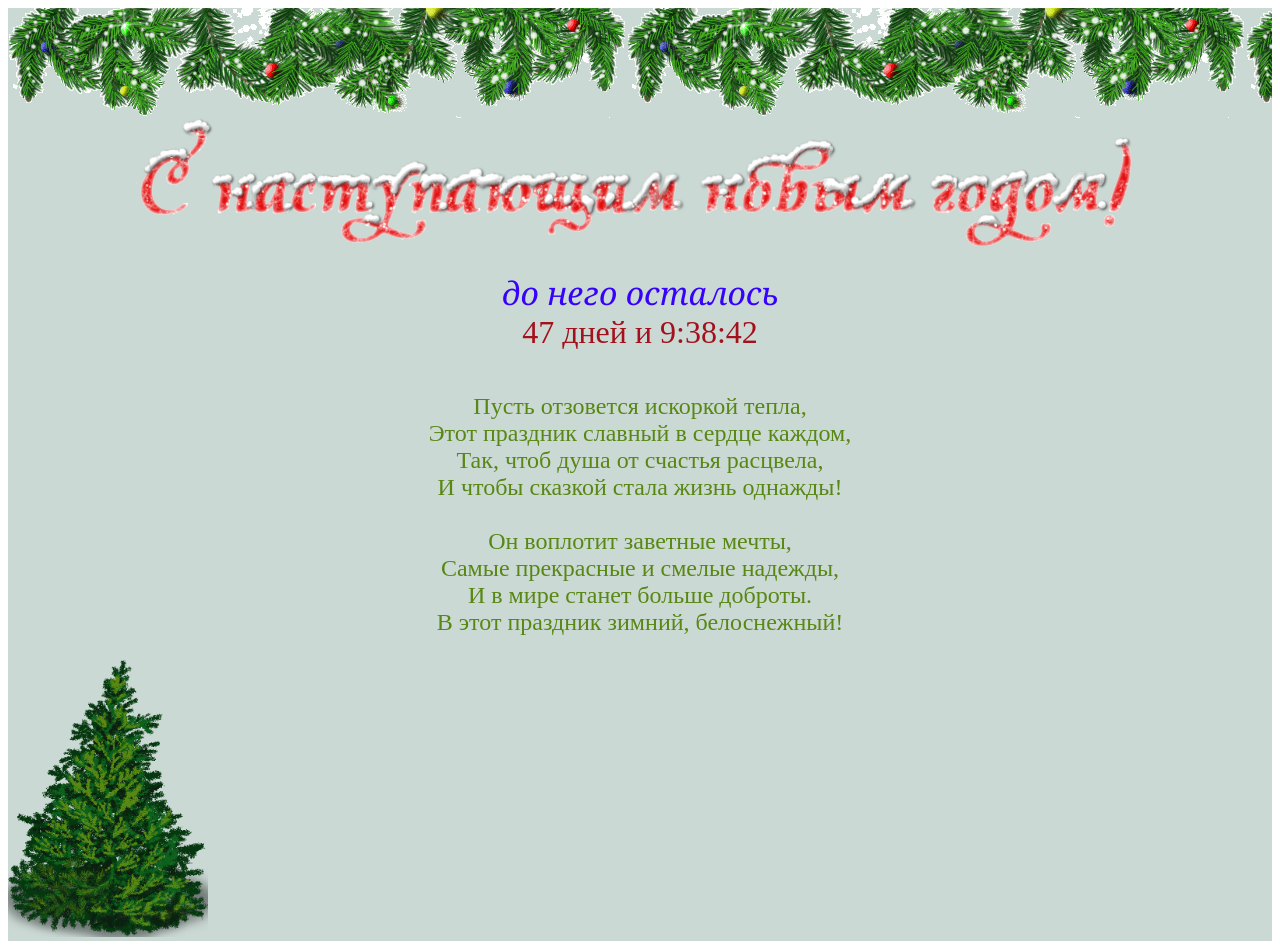
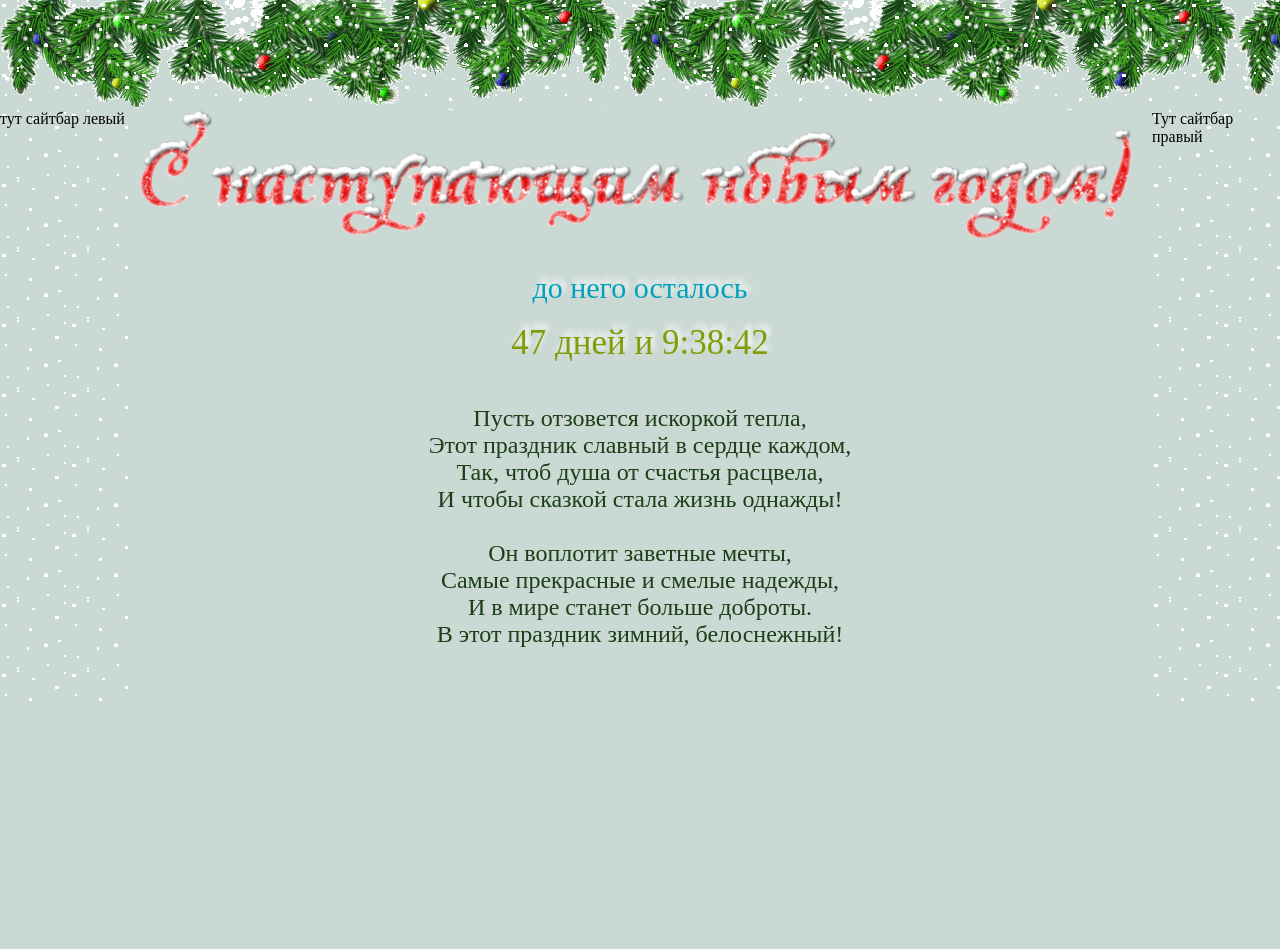
Before and after one commit to MaryAsha/happy2019, a plain HTML site: page index.html in a window 1280 px wide. After the commit the page ends 800 px from the top, so only its background shows below. Drawn offline with Linux system fonts and the light colour scheme.

Commit message:
готовая версия 1.0

```diff
--- a/index.html
+++ b/index.html
@@ -1,29 +1,30 @@
 <!DOCTYPE html>
 <html>
-
 <head>
 	<meta charset="UTF-8">
     <title>С наступающим 2019!</title>
 	<link rel="stylesheet" href="style.css" type="text/css">
 </head>
+<body>
+    <div class="header">
+        <div class="snow-up"></div>
+    </div>
 
-<body>
-    <div class="header"></div>
+	<div class="sidebar-left">тут сайтбар левый </div>
 
-	<div class="sidebar left cbc snow"></div>
-
-	<div class="content center cbc">
+	<div class="content">
             <!--© http://t-loves.narod.ru/stihi-pro-noviy-god.htm-->
 		<div class="freez">
 			<div id="snow-under-header" class="snow cbc">
-
        			<center><img id="main-text" src="с-наступающим.png"></center>
 			</div>
-
+			<br>
 			<div id="str_before_clock"></div>
+			<br>
 			<div id="clock"></div>
 			<br>
-		    <p class="poem">Пусть отзовется искоркой тепла,<br>
+		    <p class="poem">
+    		    Пусть отзовется искоркой тепла,<br>
                 Этот праздник славный в сердце каждом,<br>
                 Так, чтоб душа от счастья расцвела,<br>
                 И чтобы сказкой стала жизнь однажды!<br>
@@ -33,10 +34,10 @@
                 И в мире станет больше доброты.<br>
                 В этот праздник зимний, белоснежный!<br>
             </p>
-            <img alt="Очень красивая елка" src="Елка.png" width="200" class="tree">
+
 		</div>
 	</div>
-	<div class="sidebar right cbc snow"></div>
+	<div class="sidebar-right">Тут сайтбар правый</div>
 	<script src = "script.js"></script>
 </body>
 
--- a/style.css
+++ b/style.css
@@ -1,10 +1,88 @@
+body{
+    background-color: #CBD9D4;
+    margin: 0px;
+
+}
+.header{
+    background-image: url("верхняя-веточка-с-блеском.gif");
+    background-color: #CBD9D4;
+    height:110px;
+    width:100%;
+}
+.snow-up{
+    background-image: url("снежинки.gif");
+    height:100%;
+    width:100%;
+}
+.content{
+    background-color: #CBD9D4;
+    min-height:600px;
+    width:80%;
+    float: left;
+}
+.sidebar-left{
+    background-color: #CBD9D4;
+    background-image: url("снежинки.gif");
+    min-height:600px;
+    width:10%;
+    float: left;
+}
+.sidebar-right{
+    background-color: #CBD9D4;
+    background-image: url("снежинки.gif");
+    min-height:600px;
+    width:10%;
+    float: left;
+}
+#str_before_clock{
+    text-align: center;
+    font-size: 30px;
+    color: #00A2BB;
+    text-shadow: #ffffff 3px -5px 5px;
+}
+#clock{
+    color: #829D07;
+    text-align: center;
+    font-size: 35px;
+    text-shadow: #ffffff 3px -5px 5px;
+}
+.poem{
+    font-size: 150%;
+    color:#1B3E17;
+    text-align: center;
+}
+
+
+
+
+
+
+
+
+
+
+
+
+
+
+
+
+
+
+
+
+
+
+/*
+html {
+    background-color:#1BD9D4;  /*Сделано специально, чтобы показать, что основное не достает до краев страницы
+}
 body{
 	font-family: "Times New Roman", serif;
 }
 .cbc{background-color:#CBD9D4;}
 
 .header{
-
     position: relative;
     height:110px;
     width:100%;
@@ -32,38 +110,28 @@ body{
 }
 .poem{
     font-size: 150%;
-    color:#588713;
+    color:#1B3E17;
     text-align: center;
+    background-image:url("Елка.png");
+    background-repeat: no-repeat;
+    position: right;
 }
 .sidebar{
-    height:100%;
     width:15%;
-}
-/*
-.snow{
-    background-image: url("снежинки.gif");
- }
-
 }
 .left{
 	position: absolute;
 	top: 0%;
     left: 0%;
 }
-.center{
-	position: absolute;
-	top: 0%;
-    left: 15%;
-}
 .right{
 	position: absolute;
 	top: 0%;
     left: 85%;
 }
-#snow-under-header{
-	height:80px;
-}
-
+.snow{
+    background-image: url("снежинки.gif");
+ }
 .content img.tree{
 	height: 500px;
 	margin-top: 10%;
@@ -71,6 +139,4 @@ body{
 	position: fixed;
 }
 
-.freez{
-	position:absolute;
 */
```
Lines whose indentation alone changed are shown as unchanged.
